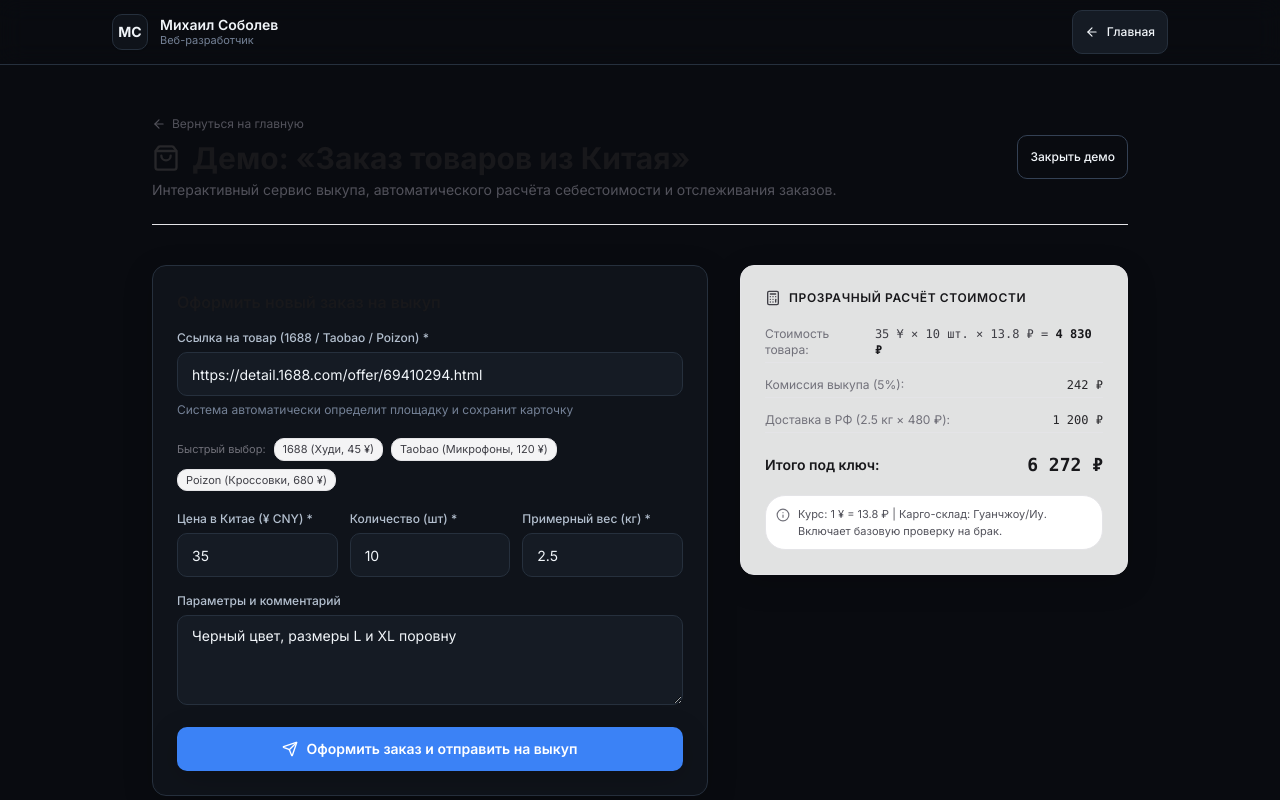
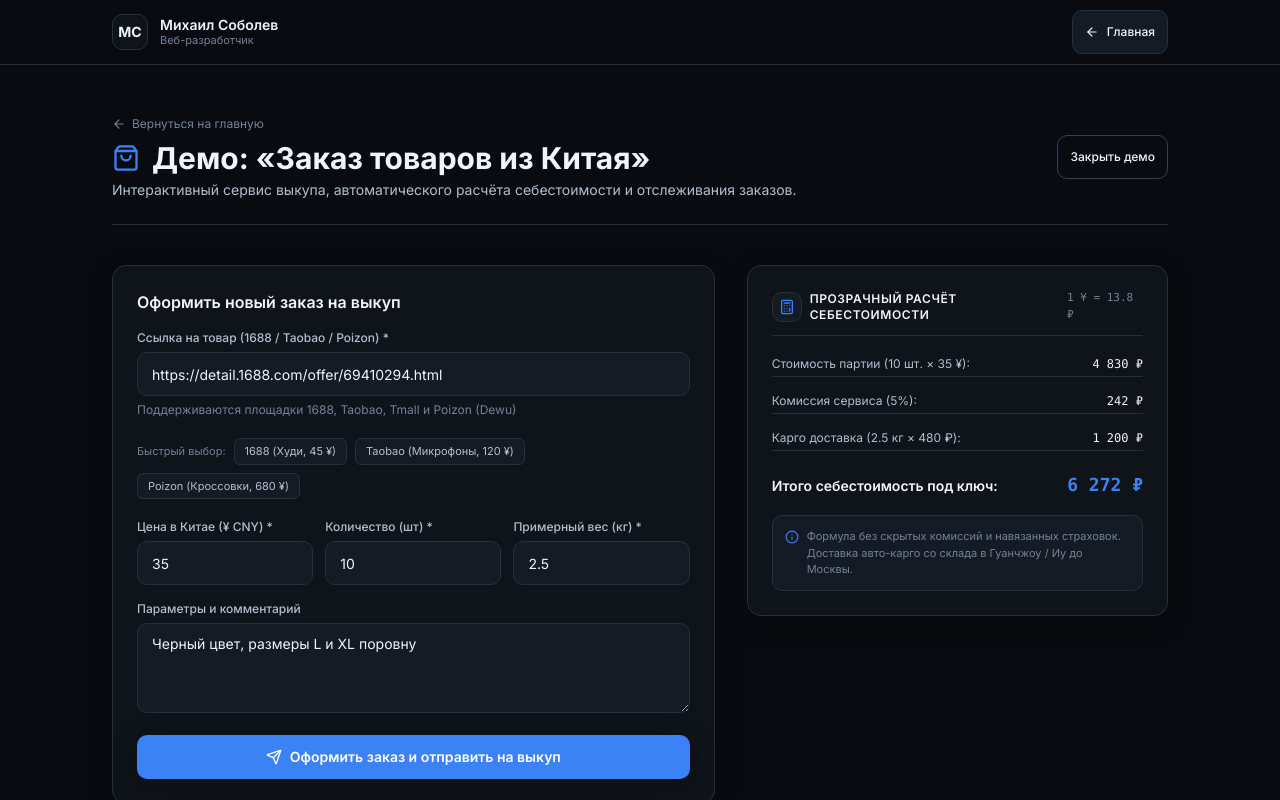
Before and after one commit to torch817/dev-portfolio-china, a React (Vite) app: page / in a window 1280 px wide. Both pictures are taken after a click on the button "Посмотреть демо". Shown: the top 800 px of the page. Built offline with nearby package versions, Linux system fonts and the light colour scheme.

Commit message:
feat(demo): rebuild china order demo calculations, host validation, and status badges (T5)

```diff
--- a/src/components/demo/ChinaOrderDemo.tsx
+++ b/src/components/demo/ChinaOrderDemo.tsx
@@ -9,6 +9,7 @@ import { OrdersTable } from './OrdersTable';
 import { useToast } from '../../context/ToastContext';
 import { defaultPricingConfig, sampleOrders } from '../../config/china-pricing';
 import { ChinaOrder } from '../../types';
+import { validateMarketplaceUrl } from '../../utils/urlValidation';
 
 interface ChinaOrderDemoProps {
   onBack?: () => void;
@@ -36,46 +37,33 @@ export const ChinaOrderDemo: React.FC<ChinaOrderDemoProps> = ({ onBack, onNaviga
   const [isSubmitting, setIsSubmitting] = useState(false);
   const [urlError, setUrlError] = useState('');
 
-  const normalizeUrl = (raw: string): string => {
-    const trimmed = raw.trim();
-    if (!trimmed) return '';
-    if (!/^https?:\/\//i.test(trimmed)) {
-      return `https://${trimmed}`;
-    }
-    return trimmed;
-  };
-
-  const validateUrl = (url: string) => {
-    const trimmed = url.trim();
-    if (!trimmed) {
-      setUrlError('Введите ссылку на товар');
-      return false;
-    }
-    try {
-      const normalized = normalizeUrl(trimmed);
-      const parsed = new URL(normalized);
-      if (!/(1688\.com|taobao\.com|tmall\.com|poizon\.com|dewu\.com)/i.test(parsed.hostname)) {
-        setUrlError('Поддерживаются ссылки на 1688, Taobao, Tmall, Poizon (Dewu)');
-        return false;
-      }
+  const handleUrlChange = (val: string) => {
+    setItemUrl(val);
+    const res = validateMarketplaceUrl(val);
+    if (!res.isValid) {
+      setUrlError(res.error || 'Некорректная ссылка');
+    } else {
       setUrlError('');
-      return true;
-    } catch {
-      setUrlError('Некорректный формат URL (пример: https://detail.1688.com/...)');
-      return false;
     }
   };
 
   const handleOrderSubmit = async (e: React.FormEvent) => {
     e.preventDefault();
-    if (!validateUrl(itemUrl)) return;
+
+    const validation = validateMarketplaceUrl(itemUrl);
+    if (!validation.isValid) {
+      setUrlError(validation.error || 'Некорректная ссылка');
+      showToast('Ошибка валидации', validation.error || 'Проверьте ссылку на товар', 'error');
+      return;
+    }
+
     if (cnyPrice <= 0 || quantity <= 0 || weightKg <= 0) {
       showToast('Ошибка данных', 'Цена, количество и вес должны быть больше 0', 'error');
       return;
     }
 
     setIsSubmitting(true);
-    const finalUrl = normalizeUrl(itemUrl);
+    const finalUrl = validation.normalizedUrl || itemUrl;
 
     const goodsCostRub = Math.round(cnyPrice * quantity * defaultPricingConfig.cnyToRubRate);
     const commissionRub = Math.round(goodsCostRub * (defaultPricingConfig.commissionPercent / 100));
@@ -85,7 +73,7 @@ export const ChinaOrderDemo: React.FC<ChinaOrderDemoProps> = ({ onBack, onNaviga
     const newOrder: ChinaOrder = {
       id: `CN-${Math.floor(10000 + Math.random() * 90000)}`,
       itemUrl: finalUrl,
-      title: comment ? `Заказ: ${comment.slice(0, 35)}...` : 'Товар из Китая',
+      title: comment ? `Заказ: ${comment.slice(0, 35)}...` : `Товар ${validation.platform || 'Китай'}`,
       cnyPrice,
       quantity,
       weightKg,
@@ -97,67 +85,81 @@ export const ChinaOrderDemo: React.FC<ChinaOrderDemoProps> = ({ onBack, onNaviga
         shippingRub,
         exchangeRate: defaultPricingConfig.cnyToRubRate,
         commissionPercent: defaultPricingConfig.commissionPercent,
-        shippingPerKgRub: defaultPricingConfig.shippingPerKgRub
+        shippingPerKgRub: defaultPricingConfig.shippingPerKgRub,
       },
       status: 'new',
       createdAt: 'Сегодня, только что',
-      trackNumber: 'В обработке'
+      trackNumber: 'В обработке',
     };
 
     try {
-      // Send to serverless API endpoint (with graceful fallback if not deployed on Vercel)
-      await fetch('/api/order', {
+      const response = await fetch('/api/order', {
         method: 'POST',
         headers: { 'Content-Type': 'application/json' },
-        body: JSON.stringify(newOrder)
-      }).catch(() => null);
+        body: JSON.stringify(newOrder),
+      });
 
-      setOrders(prev => [newOrder, ...prev]);
+      if (!response.ok) {
+        if (response.status === 400 || response.status === 422) {
+          const errData = await response.json().catch(() => ({}));
+          showToast('Ошибка валидации', errData.error || 'Параметры заказа отклонены сервером', 'error');
+        } else {
+          showToast('Ошибка сервиса', 'Сервер вернул ошибку при приёме заказа. Повторите попытку.', 'error');
+        }
+        return;
+      }
+
+      // Append order only on verified 2xx response
+      setOrders((prev) => [newOrder, ...prev]);
       showToast(
         'Заказ успешно оформлен!',
         `Номер заказа ${newOrder.id} на сумму ${totalRub.toLocaleString('ru-RU')} ₽ принят в обработку.`,
         'success'
       );
       setComment('');
-    } catch (err) {
-      showToast('Ошибка оформления', 'Не удалось отправить заказ', 'error');
+    } catch {
+      showToast(
+        'Сетевая ошибка',
+        'Не удалось связаться с сервером заказов. Проверьте соединение и повторите попытку.',
+        'error'
+      );
     } finally {
       setIsSubmitting(false);
     }
   };
 
   return (
-    <div className="py-8 md:py-12 max-w-5xl mx-auto px-4 sm:px-6 space-y-10 animate-fade-in">
+    <div className="py-8 md:py-12 max-w-[1120px] mx-auto px-5 sm:px-8 space-y-10 animate-fade-in">
       {/* Top Banner */}
-      <div className="flex flex-col sm:flex-row sm:items-center justify-between gap-4 pb-6 border-b border-zinc-200 dark:border-zinc-800">
+      <div className="flex flex-col sm:flex-row sm:items-center justify-between gap-4 pb-6 border-b border-default">
         <div>
           <button
             onClick={handleBack}
-            className="inline-flex items-center gap-1.5 text-xs text-zinc-600 hover:text-zinc-900 dark:text-zinc-400 dark:hover:text-zinc-200 mb-2 transition-colors"
+            className="inline-flex items-center gap-1.5 text-xs text-content-muted hover:text-content-primary mb-2 transition-colors focus:outline-none focus:ring-1 focus:ring-accent-focus rounded px-1 -ml-1"
           >
             <ArrowLeft className="w-3.5 h-3.5" />
             <span>Вернуться на главную</span>
           </button>
-          <h1 className="text-2xl sm:text-3xl font-bold text-zinc-900 dark:text-zinc-100 flex items-center gap-3">
-            <ShoppingBag className="w-7 h-7 text-zinc-800 dark:text-zinc-200" />
+          <h1 className="text-2xl sm:text-3xl font-bold text-content-primary flex items-center gap-3">
+            <ShoppingBag className="w-7 h-7 text-accent" />
             <span>Демо: «Заказ товаров из Китая»</span>
           </h1>
-          <p className="text-xs sm:text-sm text-zinc-600 dark:text-zinc-400 mt-1">
+          <p className="text-xs sm:text-sm text-content-secondary mt-1">
             Интерактивный сервис выкупа, автоматического расчёта себестоимости и отслеживания заказов.
           </p>
         </div>
 
-        <Button variant="outline" size="sm" onClick={handleBack}>
+        <Button variant="outline" size="sm" onClick={handleBack} className="shrink-0 self-start sm:self-auto">
           Закрыть демо
         </Button>
       </div>
 
       {/* Main Grid: Form + Calculator */}
-      <div className="grid grid-cols-1 lg:grid-cols-12 gap-8">
+      <div className="grid grid-cols-1 lg:grid-cols-12 gap-8 items-start">
         {/* Left Form */}
         <div className="lg:col-span-7">
-          <Card className="p-6">
-            <h2 className="text-base font-semibold text-zinc-900 dark:text-zinc-100 mb-4">
+          <Card className="p-6 bg-surface border-default shadow-card">
+            <h2 className="text-base font-semibold text-content-primary mb-4">
               Оформить новый заказ на выкуп
             </h2>
 
@@ -166,18 +168,15 @@ export const ChinaOrderDemo: React.FC<ChinaOrderDemoProps> = ({ onBack, onNaviga
                 label="Ссылка на товар (1688 / Taobao / Poizon) *"
                 placeholder="https://detail.1688.com/offer/..."
                 value={itemUrl}
-                onChange={(e) => {
-                  setItemUrl(e.target.value);
-                  validateUrl(e.target.value);
-                }}
+                onChange={(e) => handleUrlChange(e.target.value)}
                 error={urlError}
-                hint="Система автоматически определит площадку и сохранит карточку"
+                hint="Поддерживаются площадки 1688, Taobao, Tmall и Poizon (Dewu)"
                 required
               />
 
               {/* Quick Presets */}
               <div className="flex flex-wrap items-center gap-2 pt-1 pb-1">
-                <span className="text-[11px] text-zinc-500 dark:text-zinc-400">Быстрый выбор:</span>
+                <span className="text-[11px] text-content-muted">Быстрый выбор:</span>
                 <button
                   type="button"
                   onClick={() => {
@@ -188,7 +187,7 @@ export const ChinaOrderDemo: React.FC<ChinaOrderDemoProps> = ({ onBack, onNaviga
                     setComment('Партия зимних худи оверсайз (хлопок 420г)');
                     setUrlError('');
                   }}
-                  className="text-[11px] px-2 py-0.5 rounded-md bg-zinc-100 dark:bg-zinc-800 text-zinc-700 dark:text-zinc-300 hover:bg-zinc-200 dark:hover:bg-zinc-700 hover:text-zinc-900 dark:hover:text-zinc-100 border border-zinc-200 dark:border-zinc-700 transition-colors"
+                  className="text-[11px] px-2.5 py-1 rounded-sm bg-raised text-content-secondary hover:text-content-primary hover:bg-hover border border-default transition-colors focus:outline-none focus:ring-1 focus:ring-accent-focus"
                 >
                   1688 (Худи, 45 ¥)
                 </button>
@@ -202,7 +201,7 @@ export const ChinaOrderDemo: React.FC<ChinaOrderDemoProps> = ({ onBack, onNaviga
                     setComment('Беспроводные микрофоны для стриминга K9');
                     setUrlError('');
                   }}
-                  className="text-[11px] px-2 py-0.5 rounded-md bg-zinc-100 dark:bg-zinc-800 text-zinc-700 dark:text-zinc-300 hover:bg-zinc-200 dark:hover:bg-zinc-700 hover:text-zinc-900 dark:hover:text-zinc-100 border border-zinc-200 dark:border-zinc-700 transition-colors"
+                  className="text-[11px] px-2.5 py-1 rounded-sm bg-raised text-content-secondary hover:text-content-primary hover:bg-hover border border-default transition-colors focus:outline-none focus:ring-1 focus:ring-accent-focus"
                 >
                   Taobao (Микрофоны, 120 ¥)
                 </button>
@@ -216,7 +215,7 @@ export const ChinaOrderDemo: React.FC<ChinaOrderDemoProps> = ({ onBack, onNaviga
                     setComment('Кроссовки Nike Air Jordan 1 Low (Оригинал)');
                     setUrlError('');
                   }}
-                  className="text-[11px] px-2 py-0.5 rounded-md bg-zinc-100 dark:bg-zinc-800 text-zinc-700 dark:text-zinc-300 hover:bg-zinc-200 dark:hover:bg-zinc-700 hover:text-zinc-900 dark:hover:text-zinc-100 border border-zinc-200 dark:border-zinc-700 transition-colors"
+                  className="text-[11px] px-2.5 py-1 rounded-sm bg-raised text-content-secondary hover:text-content-primary hover:bg-hover border border-default transition-colors focus:outline-none focus:ring-1 focus:ring-accent-focus"
                 >
                   Poizon (Кроссовки, 680 ¥)
                 </button>
@@ -290,7 +289,7 @@ export const ChinaOrderDemo: React.FC<ChinaOrderDemoProps> = ({ onBack, onNaviga
       </div>
 
       {/* Orders Table Section */}
-      <div className="pt-6 border-t border-zinc-200 dark:border-zinc-800/80">
+      <div className="pt-6 border-t border-default">
         <OrdersTable orders={orders} />
       </div>
     </div>
--- a/src/components/demo/OrderCalculator.tsx
+++ b/src/components/demo/OrderCalculator.tsx
@@ -26,43 +26,64 @@ export const OrderCalculator: React.FC<OrderCalculatorProps> = ({
   const totalRub = goodsCostRub + commissionRub + shippingRub;
 
   return (
-    <Card className="bg-zinc-50/90 dark:bg-zinc-900/60 border-zinc-200 dark:border-zinc-800">
-      <div className="flex items-center gap-2 mb-4 text-zinc-900 dark:text-zinc-100">
-        <Calculator className="w-4 h-4 text-zinc-700 dark:text-zinc-300" />
-        <h4 className="text-xs font-semibold uppercase tracking-wider">
-          Прозрачный расчёт стоимости
-        </h4>
+    <Card className="bg-surface border-default p-5 sm:p-6 shadow-card space-y-4">
+      <div className="flex items-center justify-between pb-3 border-b border-default">
+        <div className="flex items-center gap-2">
+          <div className="p-1.5 rounded-md bg-raised border border-default text-accent">
+            <Calculator className="w-4 h-4" />
+          </div>
+          <h4 className="text-xs font-semibold uppercase tracking-wider text-content-primary">
+            Прозрачный расчёт себестоимости
+          </h4>
+        </div>
+        <span className="text-[11px] font-mono text-content-muted">
+          1 ¥ = {config.cnyToRubRate} ₽
+        </span>
       </div>
 
-      <div className="space-y-2.5 text-xs text-zinc-700 dark:text-zinc-300">
-        <div className="flex justify-between items-center py-1 border-b border-zinc-200 dark:border-zinc-800/60">
-          <span className="text-zinc-500 dark:text-zinc-400">Стоимость товара:</span>
-          <span className="font-mono">
-            {safePrice} ¥ × {safeQuantity} шт. × {config.cnyToRubRate} ₽ = <strong className="text-zinc-900 dark:text-zinc-100">{goodsCostRub.toLocaleString('ru-RU')} ₽</strong>
+      <div className="space-y-3 text-xs">
+        <div className="flex justify-between items-center py-1 border-b border-default/60">
+          <span className="text-content-secondary">
+            Стоимость партии ({safeQuantity} шт. × {safePrice} ¥):
+          </span>
+          <span className="font-mono text-content-primary font-medium">
+            {goodsCostRub.toLocaleString('ru-RU')} ₽
           </span>
         </div>
 
-        <div className="flex justify-between items-center py-1 border-b border-zinc-200 dark:border-zinc-800/60">
-          <span className="text-zinc-500 dark:text-zinc-400">Комиссия выкупа ({config.commissionPercent}%):</span>
-          <span className="font-mono text-zinc-800 dark:text-zinc-200">{commissionRub.toLocaleString('ru-RU')} ₽</span>
+        <div className="flex justify-between items-center py-1 border-b border-default/60">
+          <span className="text-content-secondary">
+            Комиссия сервиса ({config.commissionPercent}%):
+          </span>
+          <span className="font-mono text-content-primary font-medium">
+            {commissionRub.toLocaleString('ru-RU')} ₽
+          </span>
         </div>
 
-        <div className="flex justify-between items-center py-1 border-b border-zinc-200 dark:border-zinc-800/60">
-          <span className="text-zinc-500 dark:text-zinc-400">Доставка в РФ ({safeWeight} кг × {config.shippingPerKgRub} ₽):</span>
-          <span className="font-mono text-zinc-800 dark:text-zinc-200">{shippingRub.toLocaleString('ru-RU')} ₽</span>
+        <div className="flex justify-between items-center py-1 border-b border-default/60">
+          <span className="text-content-secondary">
+            Карго доставка ({safeWeight} кг × {config.shippingPerKgRub} ₽):
+          </span>
+          <span className="font-mono text-content-primary font-medium">
+            {shippingRub.toLocaleString('ru-RU')} ₽
+          </span>
         </div>
 
-        <div className="flex justify-between items-center pt-2 text-sm">
-          <span className="font-semibold text-zinc-900 dark:text-zinc-100">Итого под ключ:</span>
-          <span className="font-bold text-lg text-zinc-900 dark:text-zinc-50 font-mono">
+        <div className="flex justify-between items-baseline pt-2 text-sm">
+          <span className="font-semibold text-content-primary">
+            Итого себестоимость под ключ:
+          </span>
+          <span className="font-bold text-lg font-mono text-accent">
             {totalRub.toLocaleString('ru-RU')} ₽
           </span>
         </div>
       </div>
 
-      <div className="mt-4 p-2.5 rounded-xl bg-white dark:bg-zinc-950/60 border border-zinc-200 dark:border-zinc-800 text-[11px] text-zinc-600 dark:text-zinc-400 flex items-start gap-2">
-        <Info className="w-3.5 h-3.5 text-zinc-500 dark:text-zinc-400 shrink-0 mt-0.5" />
-        <span>Курс: 1 ¥ = {config.cnyToRubRate} ₽ | Карго-склад: Гуанчжоу/Иу. Включает базовую проверку на брак.</span>
+      <div className="p-3 rounded-md bg-raised border border-default text-[11px] text-content-muted flex items-start gap-2">
+        <Info className="w-3.5 h-3.5 text-accent shrink-0 mt-0.5" />
+        <span>
+          Формула без скрытых комиссий и навязанных страховок. Доставка авто-карго со склада в Гуанчжоу / Иу до Москвы.
+        </span>
       </div>
     </Card>
   );
--- a/src/types/index.ts
+++ b/src/types/index.ts
@@ -23,8 +23,7 @@ export interface ChinaOrder {
 }
 
 export interface PricingConfig {
-  cnyToRubRate: number; // e.g. 13.5
-  commissionPercent: number; // e.g. 7%
-  shippingPerKgRub: number; // e.g. 450 rub / kg
-  insurancePercent: number; // e.g. 2%
+  cnyToRubRate: number; // 13.8 ₽ / ¥
+  commissionPercent: number; // 5%
+  shippingPerKgRub: number; // 480 ₽ / kg
 }
--- /dev/null
+++ b/src/utils/urlValidation.ts
@@ -0,0 +1,82 @@
+export const ALLOWED_MARKETPLACE_DOMAINS = [
+  '1688.com',
+  'taobao.com',
+  'tmall.com',
+  'poizon.com',
+  'dewu.com',
+] as const;
+
+export interface UrlValidationResult {
+  isValid: boolean;
+  error?: string;
+  normalizedUrl?: string;
+  platform?: string;
+}
+
+export function normalizeMarketplaceUrl(raw: string): string {
+  const trimmed = raw.trim();
+  if (!trimmed) return '';
+  if (!/^https?:\/\//i.test(trimmed)) {
+    return `https://${trimmed}`;
+  }
+  return trimmed;
+}
+
+export function validateMarketplaceUrl(rawUrl: string): UrlValidationResult {
+  const trimmed = (rawUrl || '').trim();
+  if (!trimmed) {
+    return { isValid: false, error: 'Введите ссылку на товар' };
+  }
+
+  let parsed: URL;
+  try {
+    const normalized = normalizeMarketplaceUrl(trimmed);
+    parsed = new URL(normalized);
+  } catch {
+    return {
+      isValid: false,
+      error: 'Некорректный формат URL (пример: https://detail.1688.com/...)',
+    };
+  }
+
+  // 1. Only http and https protocols are supported
+  if (parsed.protocol !== 'http:' && parsed.protocol !== 'https:') {
+    return {
+      isValid: false,
+      error: 'Поддерживаются только протоколы http:// и https://',
+    };
+  }
+
+  // 2. Reject custom ports
+  if (parsed.port && parsed.port !== '80' && parsed.port !== '443') {
+    return {
+      isValid: false,
+      error: 'Ссылки с нестандартными портами не поддерживаются',
+    };
+  }
+
+  const hostname = parsed.hostname.toLowerCase();
+
+  // 3. Exact domain and subdomain matching
+  const matchedDomain = ALLOWED_MARKETPLACE_DOMAINS.find(
+    (domain) => hostname === domain || hostname.endsWith(`.${domain}`)
+  );
+
+  if (!matchedDomain) {
+    return {
+      isValid: false,
+      error: 'Поддерживаются ссылки только на 1688, Taobao, Tmall и Poizon (Dewu)',
+    };
+  }
+
+  let platform = '1688';
+  if (matchedDomain === 'taobao.com') platform = 'Taobao';
+  else if (matchedDomain === 'tmall.com') platform = 'Tmall';
+  else if (matchedDomain === 'poizon.com' || matchedDomain === 'dewu.com') platform = 'Poizon';
+
+  return {
+    isValid: true,
+    normalizedUrl: parsed.toString(),
+    platform,
+  };
+}
```
Also changed, not shown: src/components/demo/OrdersTable.tsx (+88 -15 lines), src/config/china-pricing.ts (+19 -20 lines).
